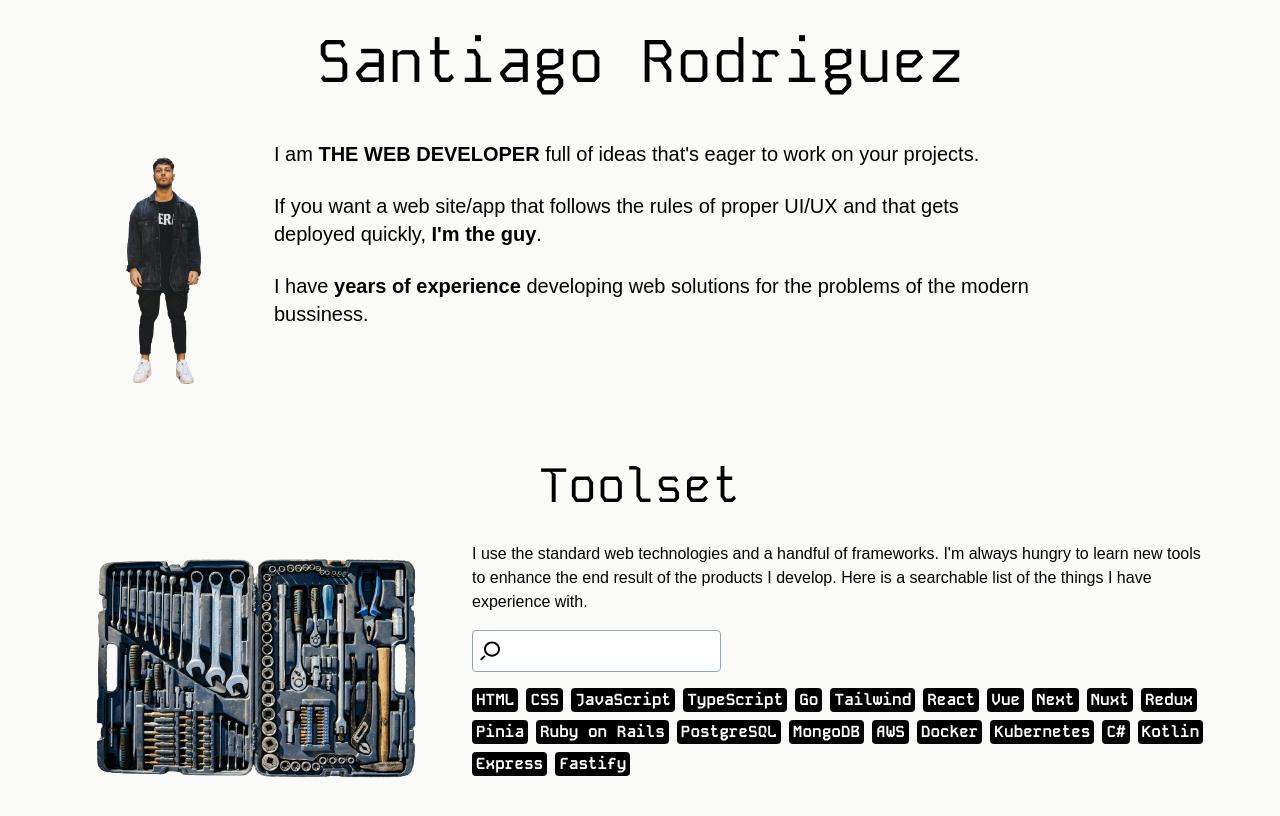
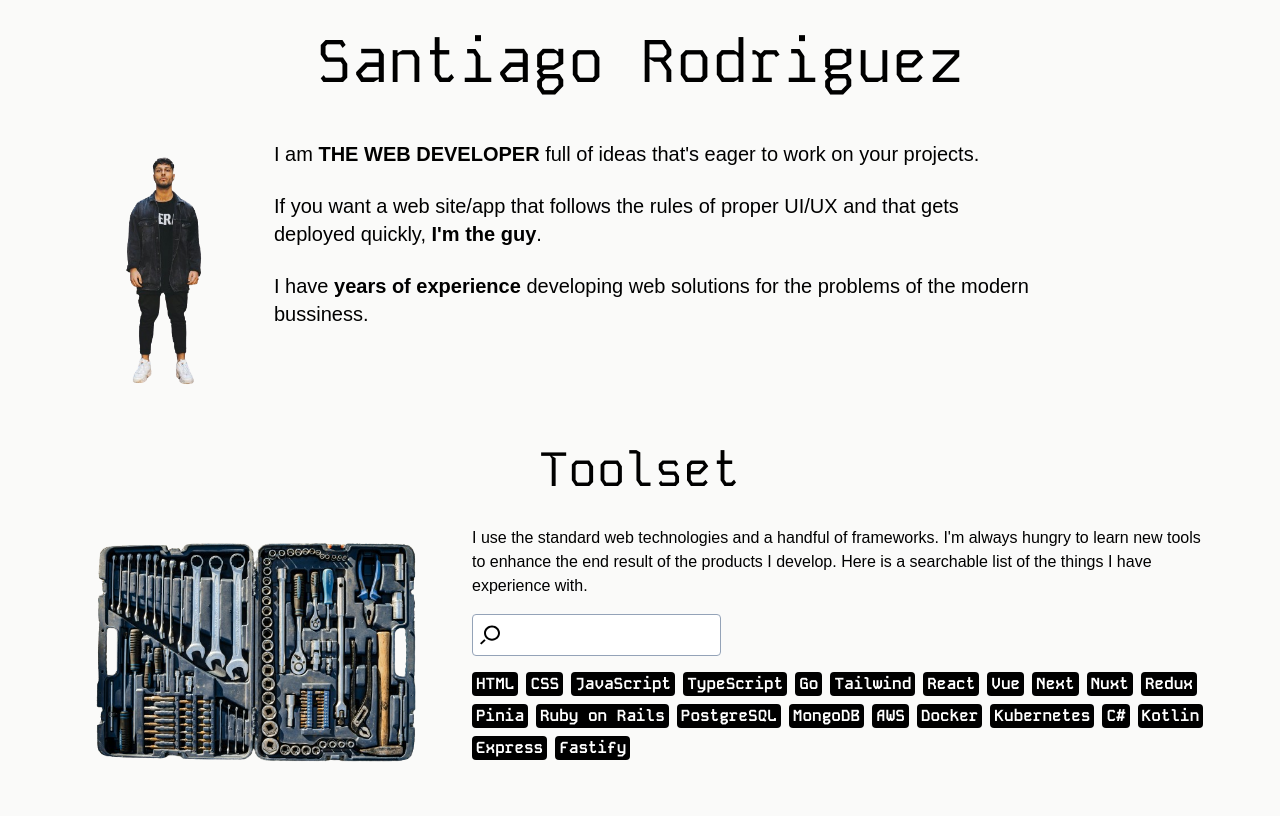
Before and after one commit to santiago-rodrig/portfolio, a Nuxt app: page / in a window 1280 px wide. Shown: the top 816 px of the page. Built offline with nearby package versions, Linux system fonts and the light colour scheme.

Commit message:
reduce margin of section heading

```diff
--- a/pages/index.vue
+++ b/pages/index.vue
@@ -23,7 +23,7 @@
         </div>
       </div>
     </main>
-    <section class="mt-16">
+    <section class="mt-12">
       <Heading :level="2" class="text-center mb-8">Toolset</Heading>
       <div class="md:flex items-start">
         <img class="md:mr-6 md:w-1/3" :style="{ maxWidth: '612px' }" src="~/assets/img/toolbox.png" alt="Toolbox">
```
